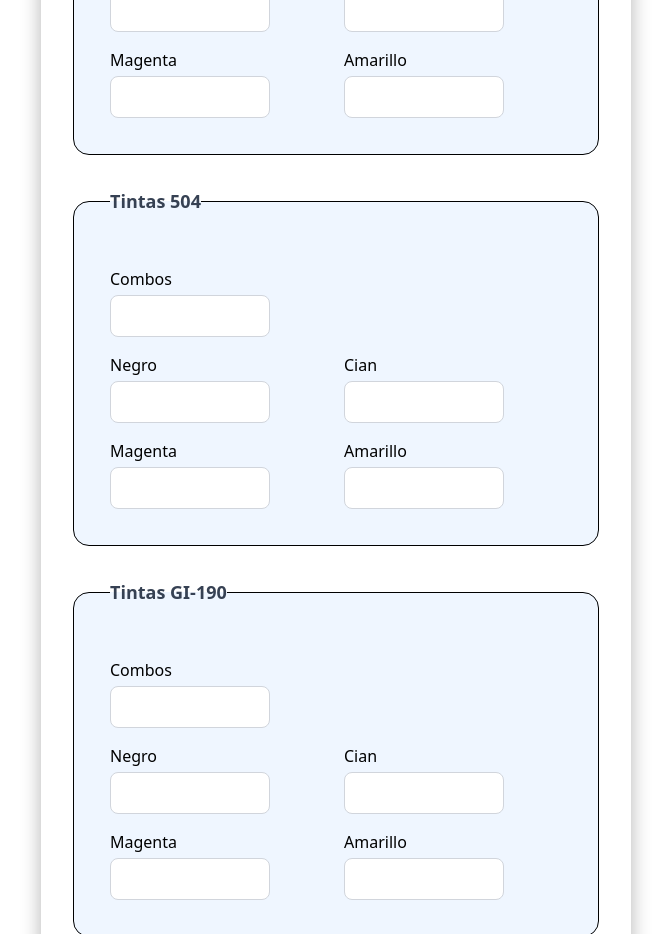
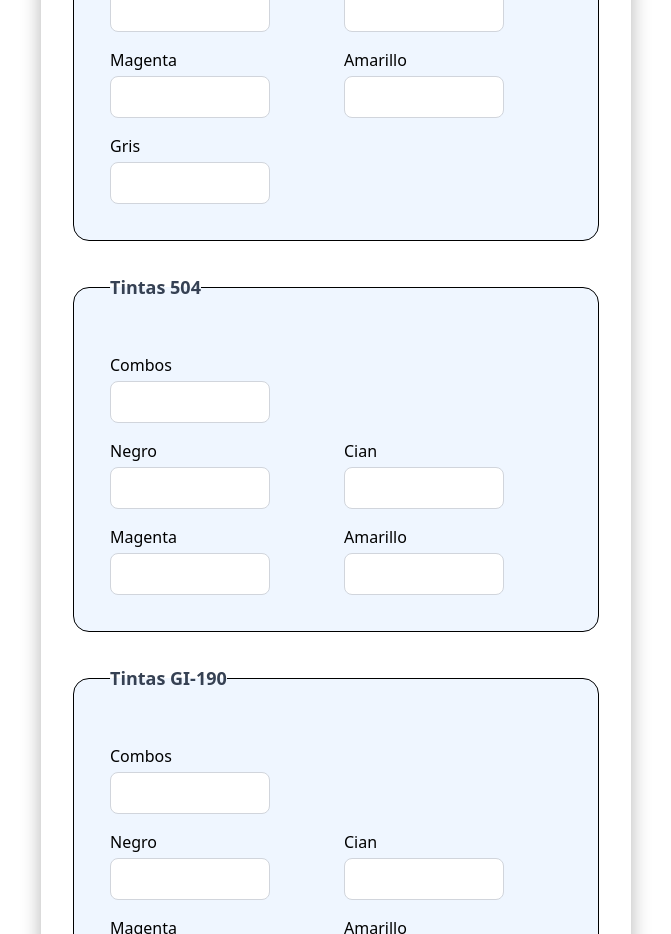
Before and after one commit to AleMazzaforte/RmaReactVite2, a React (Vite) app in the folder reactvitefront/: page /cargarTintas in a window 1280 px wide. Shown: the part 1360-2294 px from the top of the page, without its empty margins (304-975 px from the left). Built offline with nearby package versions, Linux system fonts and the light colour scheme; no server answers; sample sign-in values are in the browser's storage.

Commit message:
Commit 91
Agregado de 555 al contador de titas

```diff
--- a/reactvitefront/src/componentes/ContadorDeTintas.tsx
+++ b/reactvitefront/src/componentes/ContadorDeTintas.tsx
@@ -158,7 +158,6 @@ export const ContadorDeTintas: React.FC = () => {
           { nombre: "EP544-EP664-EP673 C", cantidad: leerValor("cian1L") },
           { nombre: "EP544-EP664-EP673 M", cantidad: leerValor("magenta1L") },
           { nombre: "EP544-EP664-EP673 A", cantidad: leerValor("amarillo1L") },
-
           { nombre: "EP673 LC", cantidad: leerValor("lightCian1L") },
           { nombre: "EP673 LM", cantidad: leerValor("lightMagenta1L") },
         ],
@@ -215,6 +214,10 @@ export const ContadorDeTintas: React.FC = () => {
             nombre: "EP544 N 70ML",
             cantidad: leerValor("combo544") + leerValor("negro544"),
           },
+          {
+  nombre: "EP555 G 70ML",
+  cantidad: leerValor("gris555")
+},
           {
             nombre: "EP504-EP544 C 70ML",
             cantidad:
--- a/reactvitefront/src/componentes/utilidades/FieldSetTintasConfig.tsx
+++ b/reactvitefront/src/componentes/utilidades/FieldSetTintasConfig.tsx
@@ -1,3 +1,5 @@
+
+
 
 
 export const FieldSetTintasConfig = [
@@ -33,6 +35,7 @@ export const FieldSetTintasConfig = [
         { label: 'Cian', id: 'cian544', name: 'cian544' },
         { label: 'Magenta', id: 'magenta544', name: 'magenta544' },
         { label: 'Amarillo', id: 'amarillo544', name: 'amarillo544' },
+        { label: 'Gris', id: 'gris555', name: 'gris544' },
       ],
     },
     {
```
